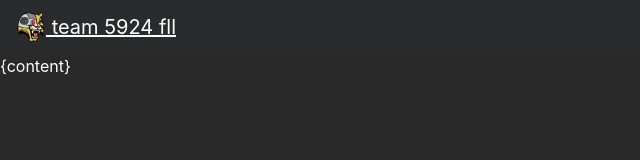
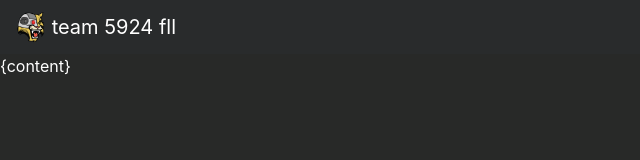
Before and after one commit to Team5924/fll-resources, a plain HTML site: page template/md.html in a window 1280 px wide. Shown: the full height of the page, 0-640 px from the left. Drawn offline with nearby package versions, Linux system fonts and the light colour scheme; files that its build step writes are made by us from their sources; files whose address does not match are found by name.

Commit message:
fix style inconsistency

```diff
--- a/mdstyle.css
+++ b/mdstyle.css
@@ -53,3 +53,7 @@ a:hover, a:visited, a:active, a:focus {
 iframe {
     padding: 10px;
 }
+
+.navbar-brand {
+    text-decoration: none;
+}
```
